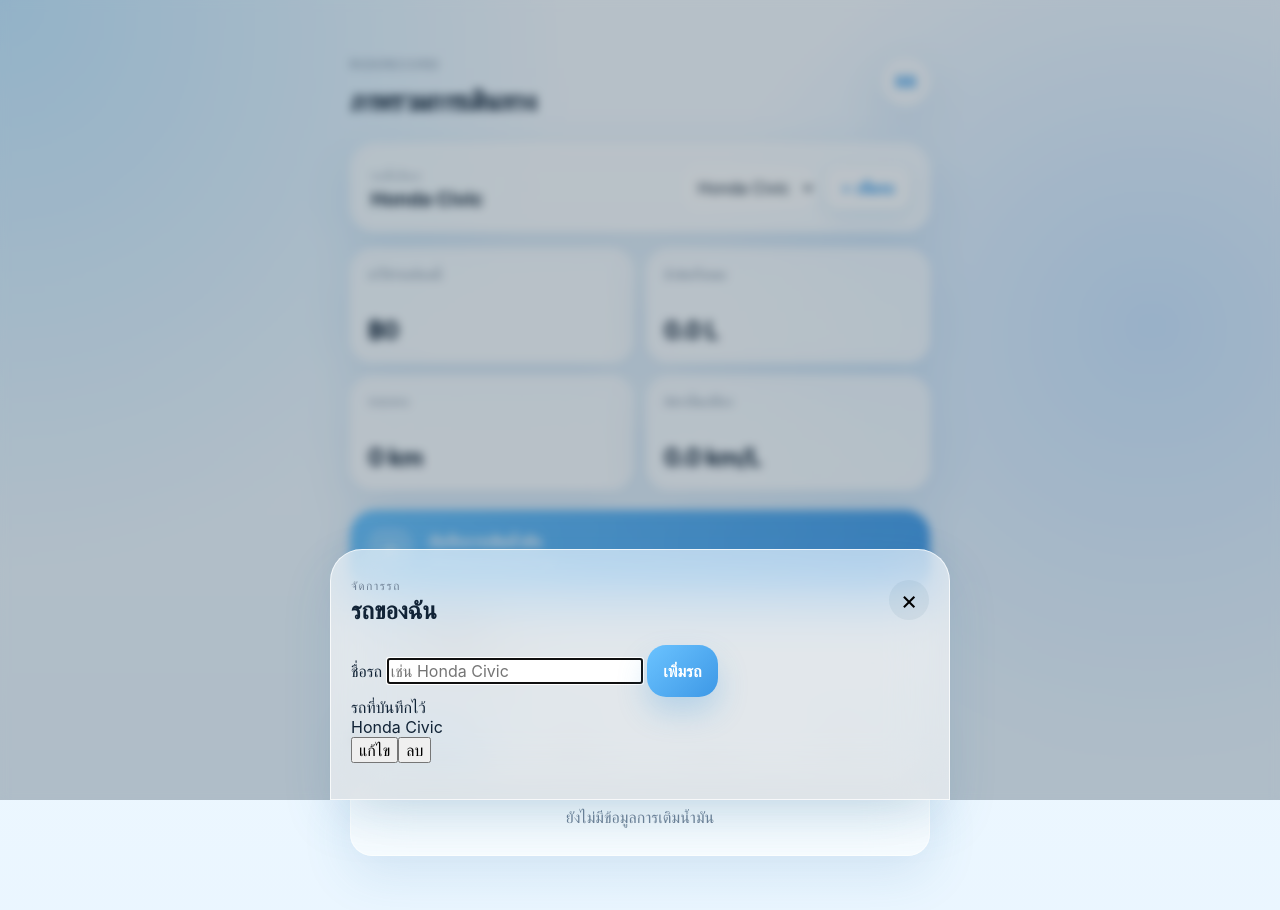
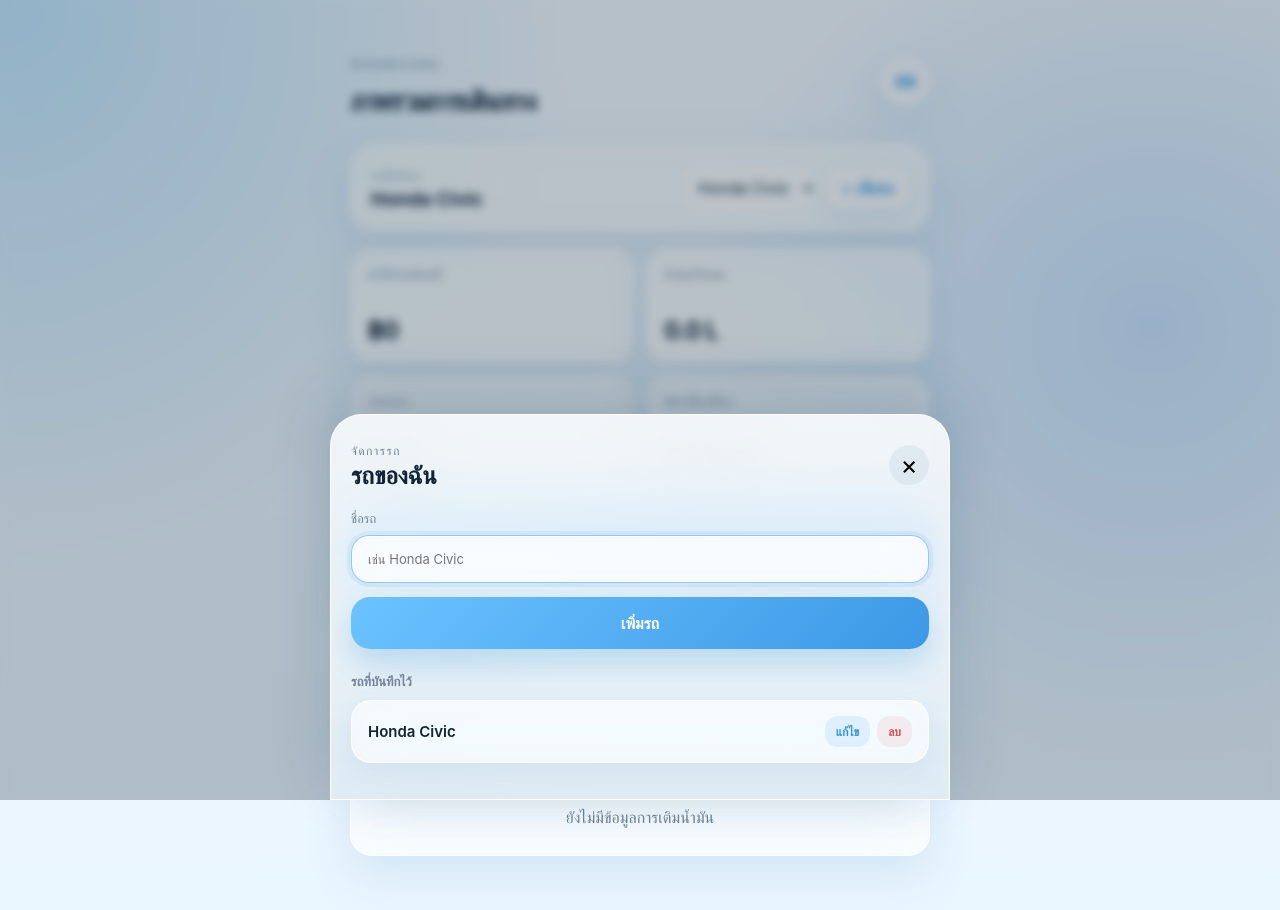
Before and after one commit to zaemge/RideRecord, a plain HTML site: page public/index.html in a window 1280 px wide. Both pictures are taken after a click on the button "+ เพิ่มรถ". Drawn offline with Linux system fonts and the light colour scheme.

Commit message:
Update style.css

```diff
--- a/public/style.css
+++ b/public/style.css
@@ -631,4 +631,182 @@ form select {
     width: 100%;
   }
 }
+/* =========================
+   Vehicle Manager
+========================= */
+
+.vehicle-form {
+  display: grid;
+  gap: 14px;
+  margin-bottom: 24px;
 }
+
+.vehicle-form label {
+  display: grid;
+  gap: 8px;
+
+  font-size: 13px;
+  color: var(--muted);
+}
+
+.vehicle-form input {
+  width: 100%;
+
+  border: 1px solid rgba(255,255,255,.9);
+  outline: none;
+
+  border-radius: 18px;
+
+  padding: 15px 16px;
+
+  background: rgba(255,255,255,.62);
+
+  backdrop-filter: blur(18px);
+  -webkit-backdrop-filter: blur(18px);
+
+  color: var(--text);
+
+  box-shadow:
+    inset 0 1px 0 rgba(255,255,255,.8),
+    0 8px 20px rgba(51,120,170,.08);
+}
+
+.vehicle-form input:focus {
+  border-color: rgba(69,159,227,.55);
+
+  box-shadow:
+    0 0 0 4px rgba(71,157,226,.10),
+    inset 0 1px 0 rgba(255,255,255,.9);
+}
+
+.vehicle-list-title {
+  margin-bottom: 10px;
+
+  font-size: 13px;
+  font-weight: 600;
+
+  color: var(--muted);
+}
+
+#vehicleList {
+  display: grid;
+  gap: 10px;
+}
+
+.vehicle-list-item {
+  display: flex;
+  align-items: center;
+  justify-content: space-between;
+
+  gap: 12px;
+
+  padding: 15px 16px;
+
+  border-radius: 20px;
+
+  border:
+    1px solid
+    rgba(255,255,255,.85);
+
+  background:
+    rgba(255,255,255,.50);
+
+  backdrop-filter:
+    blur(22px)
+    saturate(140%);
+
+  -webkit-backdrop-filter:
+    blur(22px)
+    saturate(140%);
+
+  box-shadow:
+    0 10px 28px
+    rgba(48,110,156,.09);
+}
+
+.vehicle-list-name {
+  min-width: 0;
+
+  font-size: 15px;
+  font-weight: 600;
+
+  overflow: hidden;
+  text-overflow: ellipsis;
+  white-space: nowrap;
+}
+
+.vehicle-list-actions {
+  display: flex;
+  align-items: center;
+  gap: 7px;
+}
+
+.vehicle-list-actions button {
+  border: 0;
+
+  border-radius: 13px;
+
+  padding: 8px 11px;
+
+  font-size: 12px;
+  font-weight: 600;
+}
+
+.vehicle-edit-button {
+  color: var(--blue-dark);
+
+  background:
+    rgba(67,157,226,.12);
+}
+
+.vehicle-delete-button {
+  color: #d84b55;
+
+  background:
+    rgba(216,75,85,.09);
+}
+
+.vehicle-edit-button:active,
+.vehicle-delete-button:active {
+  transform: scale(.96);
+}
+
+
+/* ทำหน้าต่างจัดการรถให้ลอยนุ่มขึ้น */
+
+#vehicleModal .modal-sheet {
+  background:
+    linear-gradient(
+      180deg,
+      rgba(250,253,255,.88),
+      rgba(236,247,255,.82)
+    );
+
+  border:
+    1px solid
+    rgba(255,255,255,.95);
+
+  box-shadow:
+    0 -20px 60px
+    rgba(28,78,115,.18);
+}
+
+
+/* มือถือ */
+
+@media (max-width: 420px) {
+
+  .vehicle-list-item {
+    align-items: flex-start;
+  }
+
+  .vehicle-list-actions {
+    flex-shrink: 0;
+  }
+
+  .vehicle-list-actions button {
+    padding: 8px 9px;
+  }
+
+}
+}
```
